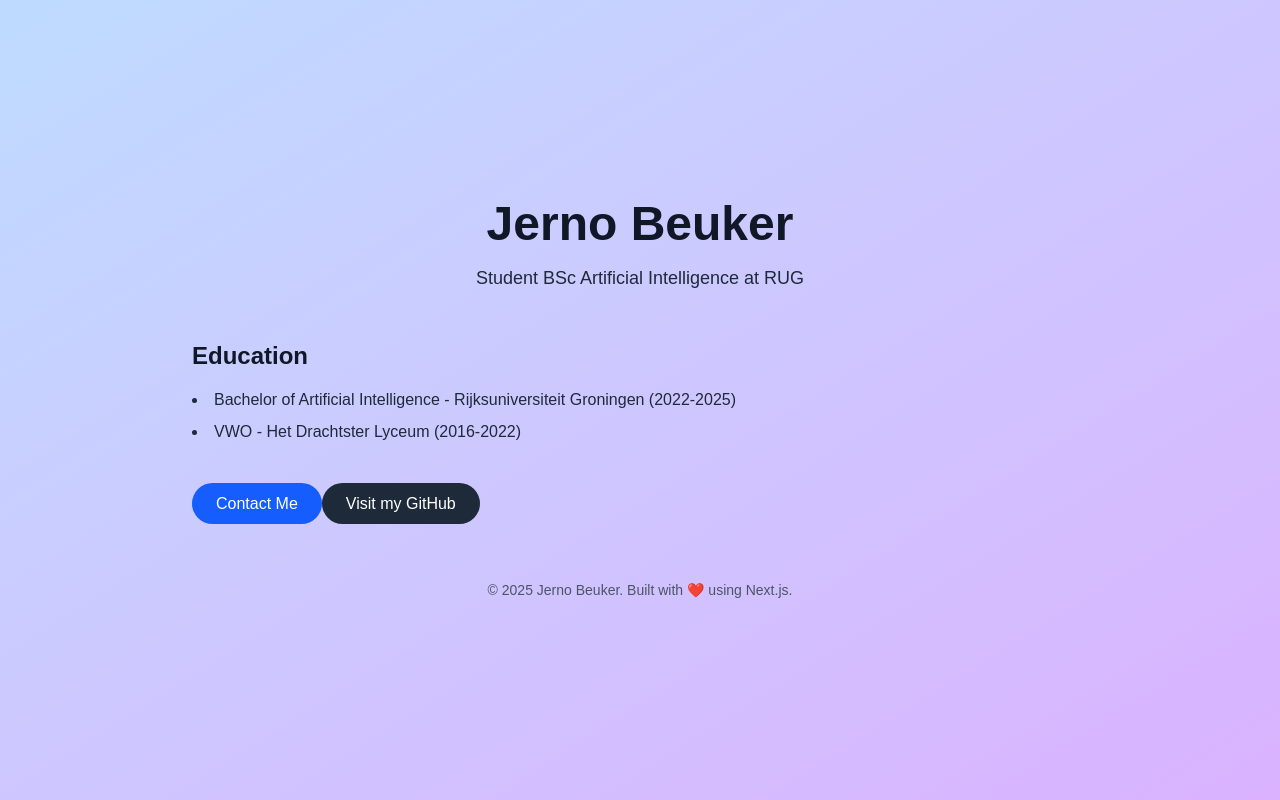
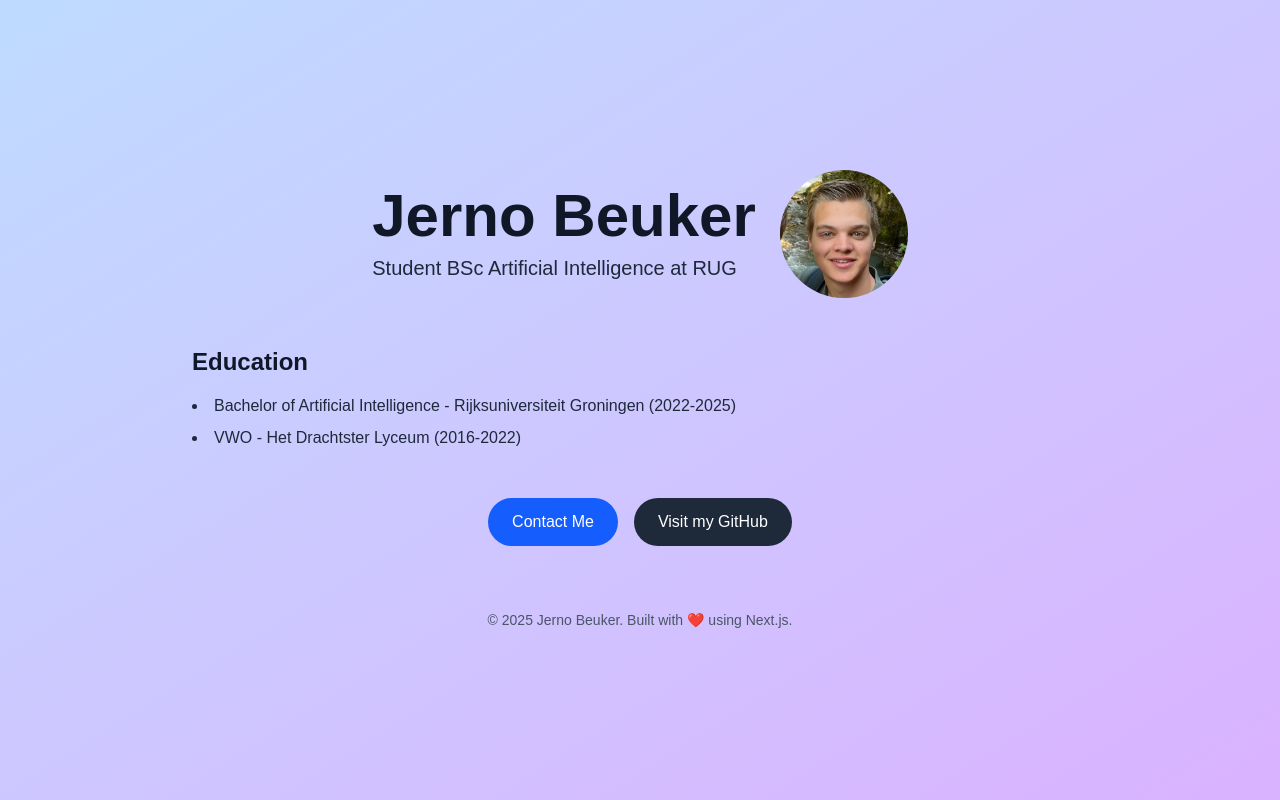
Before and after one commit to JernoBeuker0/Website, a Next.js app: page / in a window 1280 px wide. Built offline with nearby package versions, Linux system fonts and the light colour scheme.

Commit message:
Add picture, move buttons to the middle and improve functionality contact me button

```diff
--- /dev/null
+++ b/app/components/ContactButton.tsx
@@ -0,0 +1,34 @@
+'use client';
+import { useState } from "react";
+
+export default function ContactButton() {
+  const [copied, setCopied] = useState(false);
+
+  const handleClick = async () => {
+    const email = "jernobeuker0@gmail.com";
+
+    // Always copy email first
+    try {
+      await navigator.clipboard.writeText(email);
+      setCopied(true);
+      setTimeout(() => setCopied(false), 2000);
+    } catch (error) {
+      console.error('Clipboard copy failed:', error);
+    }
+
+    // Then try to open mail client in a new tab
+    const mailWindow = window.open(`mailto:${email}`, '_blank');
+    if (mailWindow) {
+      mailWindow.focus();
+    }
+  };
+
+  return (
+    <button
+      onClick={handleClick}
+      className="px-6 py-3 bg-blue-600 hover:bg-blue-700 text-white rounded-full font-medium transition-colors"
+    >
+      {copied ? "Copied!" : "Contact Me"}
+    </button>
+  );
+}
--- a/app/page.tsx
+++ b/app/page.tsx
@@ -1,13 +1,30 @@
 'use client';
+import Image from "next/image";
+import ContactButton from "./components/ContactButton";
 
 export default function Home() {
   return (
     <div className="flex flex-col min-h-screen items-center justify-center bg-gradient-to-br from-blue-200 to-purple-300 p-8 text-center">
+
         <header className="mb-12">
-        <h1 className="text-5xl font-bold mb-4 text-gray-900">Jerno Beuker</h1>
-        <p className="text-lg max-w-2xl text-gray-800">
+        <div className="flex items-center justify-center gap-6 flex-wrap">
+            {/* Text section */}
+            <div className="text-center sm:text-left">
+            <h1 className="text-6xl font-bold mb-2 text-gray-900">Jerno Beuker</h1>
+            <p className="text-xl text-lg text-gray-800">
                 Student BSc Artificial Intelligence at RUG
             </p>
+            </div>
+
+            {/* Image section */}
+            <Image
+            src="/Mee.jpeg" // <- make sure this file is in your /public folder
+            alt="Profile picture"
+            width={96}
+            height={96}
+            className="rounded-full object-cover w-24 h-24 sm:w-32 sm:h-32"
+            />
+        </div>
         </header>
 
       <main className="flex flex-col gap-12 w-full max-w-4xl text-left">
@@ -23,12 +40,8 @@ export default function Home() {
 
         {/* Contact Section */}
         <section>
-          <a
-        href="mailto:jernobeuker0@gmail.com"
-        className="px-6 py-3 bg-blue-600 hover:bg-blue-700 text-white rounded-full font-medium transition-colors"
-        >
-        Contact Me
-        </a>
+            <div className="flex flex-row justify-center items-center gap-4 flex-wrap">
+                <ContactButton />
                 <a
                 href="https://github.com/jernobeuker0"
                 target="_blank"
@@ -37,7 +50,9 @@ export default function Home() {
                 >
                 Visit my GitHub
                 </a>
+            </div>
         </section>
+
 
       </main>
 
```
Also changed, not shown: public/Mee.jpeg (added). Lines whose indentation alone changed are shown as unchanged.
